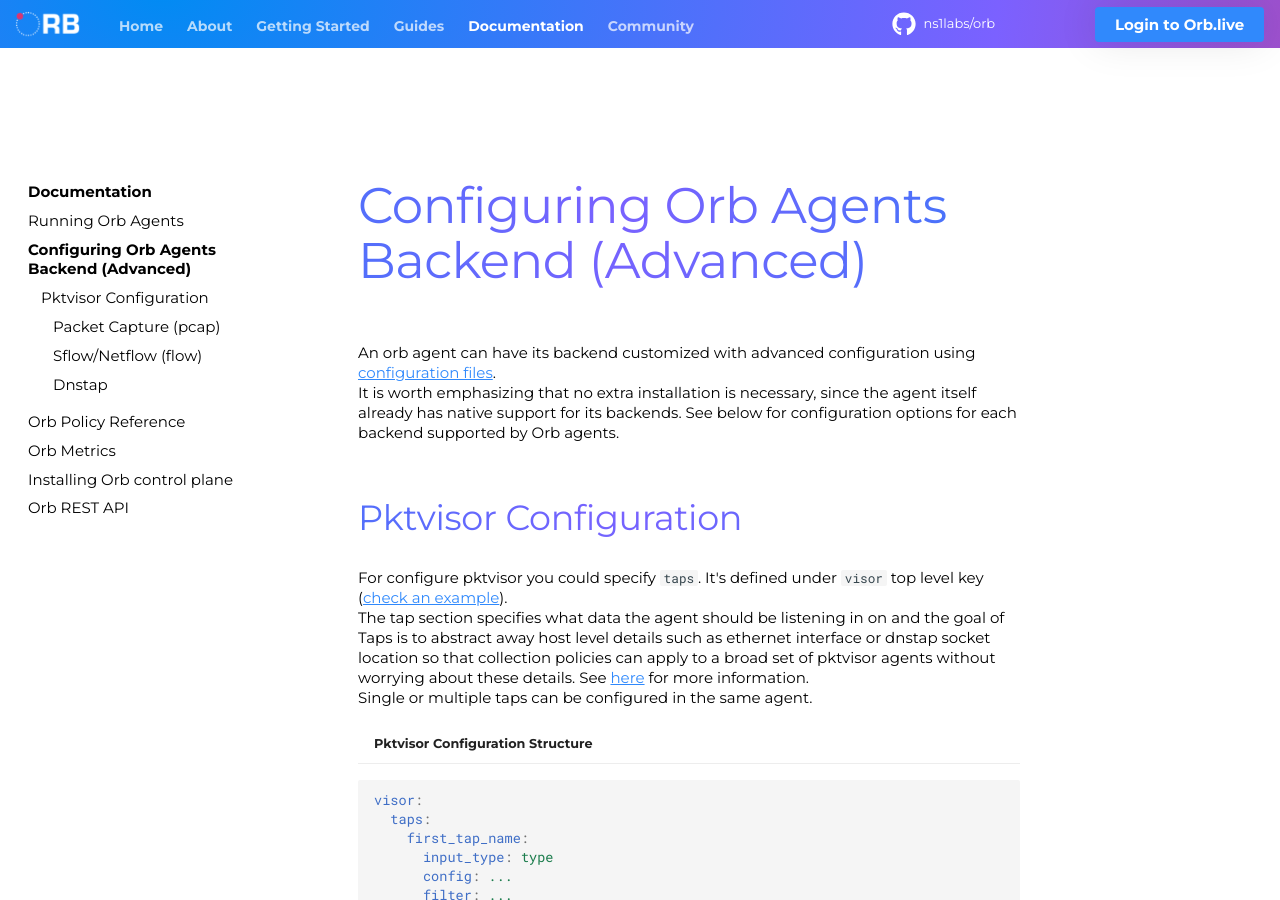
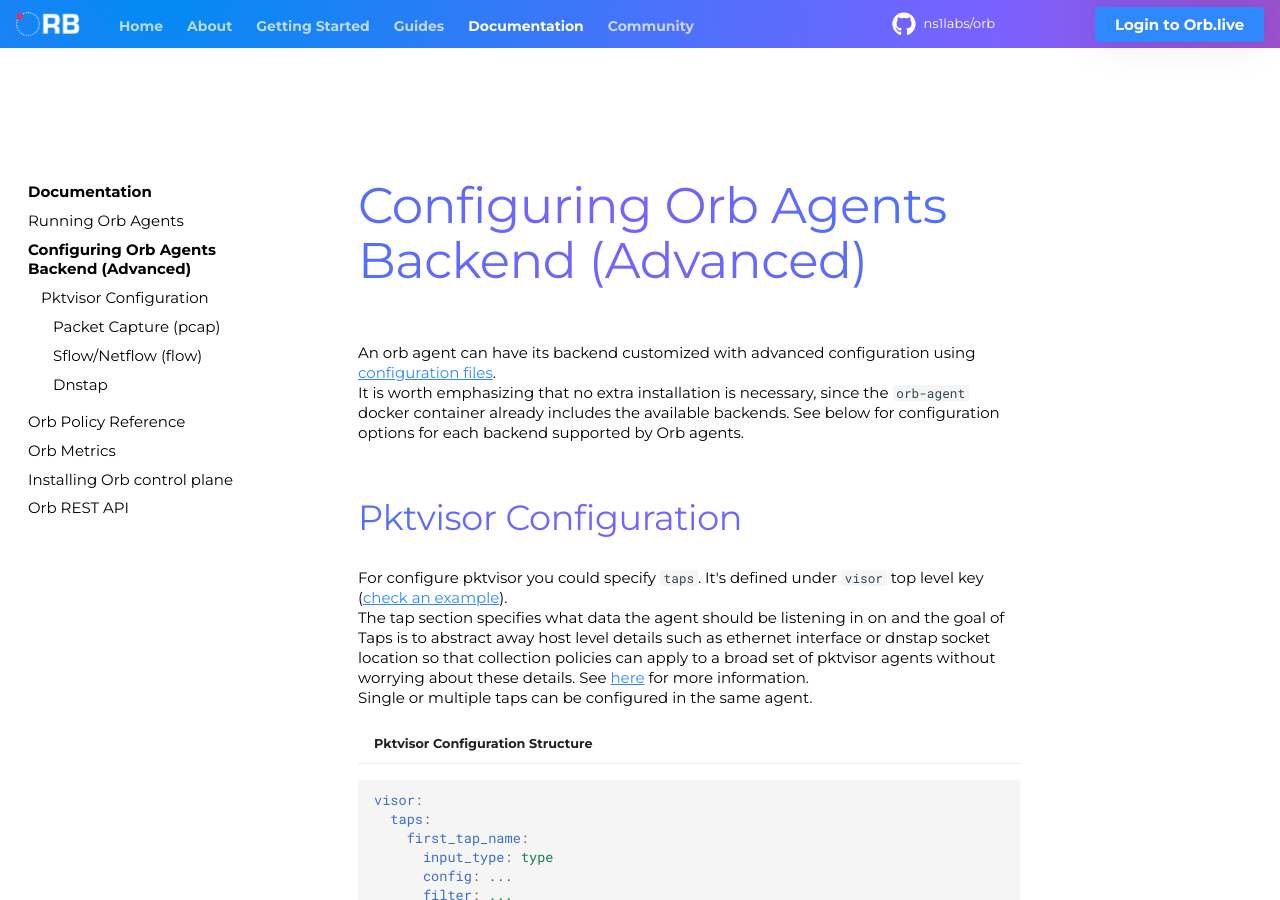
Before and after one commit to orb-community/orb-website, an MkDocs documentation site: the page built from docs/documentation/orb_agent_backend.md, in a window 1280 px wide and 900 px high. Built offline with MkDocs 1.6.1 and Material for MkDocs 9.7.7, drawn with Linux system fonts in a browser that asks for light colours.

Commit message:
agent taps

```diff
--- a/docs/documentation/orb_agent_backend.md
+++ b/docs/documentation/orb_agent_backend.md
@@ -1,5 +1,5 @@
 An orb agent can have its backend customized with advanced configuration using [configuration files](/documentation/running_orb_agent/#configuration-files).<br>
-It is worth emphasizing that no extra installation is necessary, since the agent itself already has native support for its backends.
+It is worth emphasizing that no extra installation is necessary, since the `orb-agent` docker container already includes the available backends.
 See below for configuration options for each backend supported by Orb agents.
 
 
```
Also changed, not shown: docs/documentation/advanced_policies.md (+1 -1 lines).
